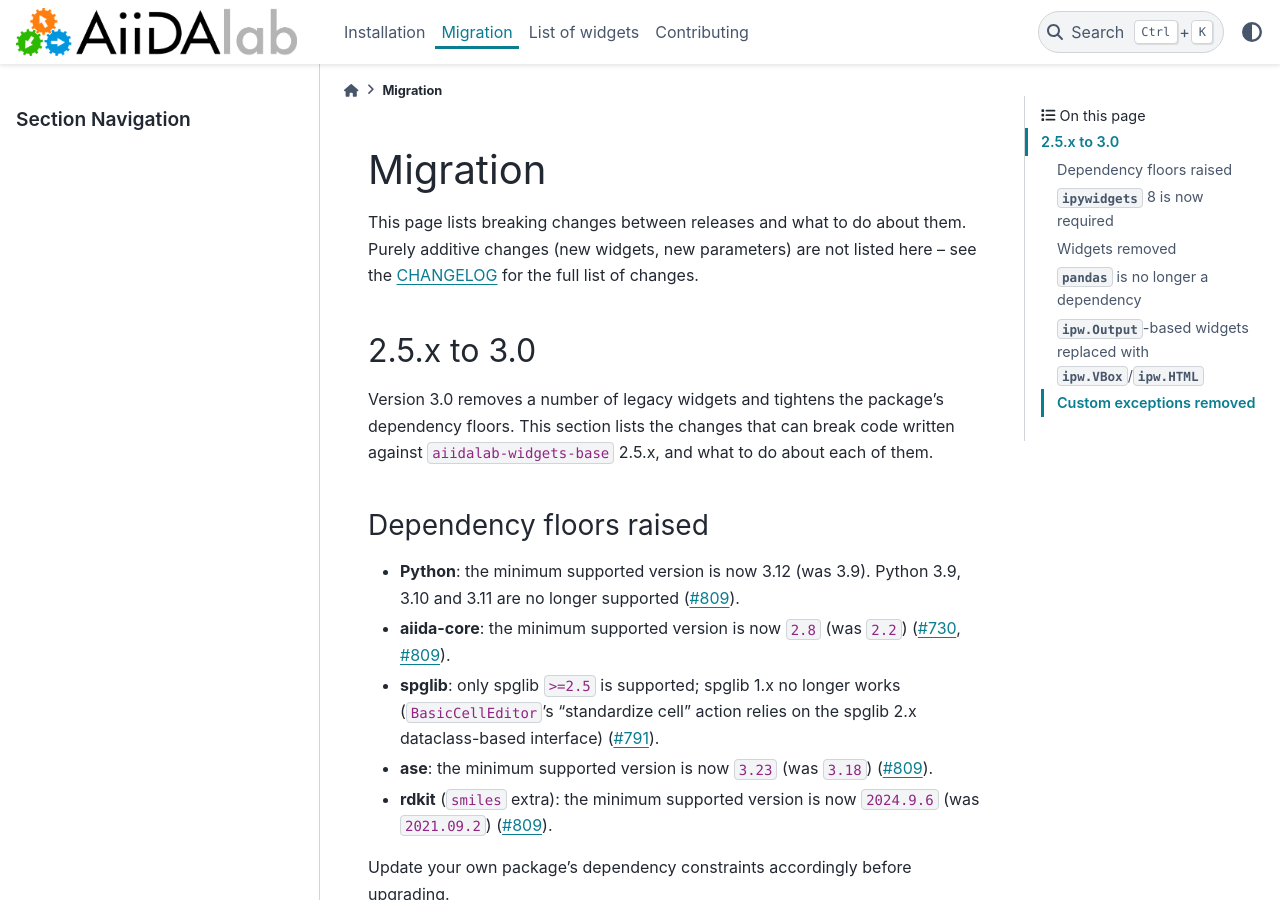
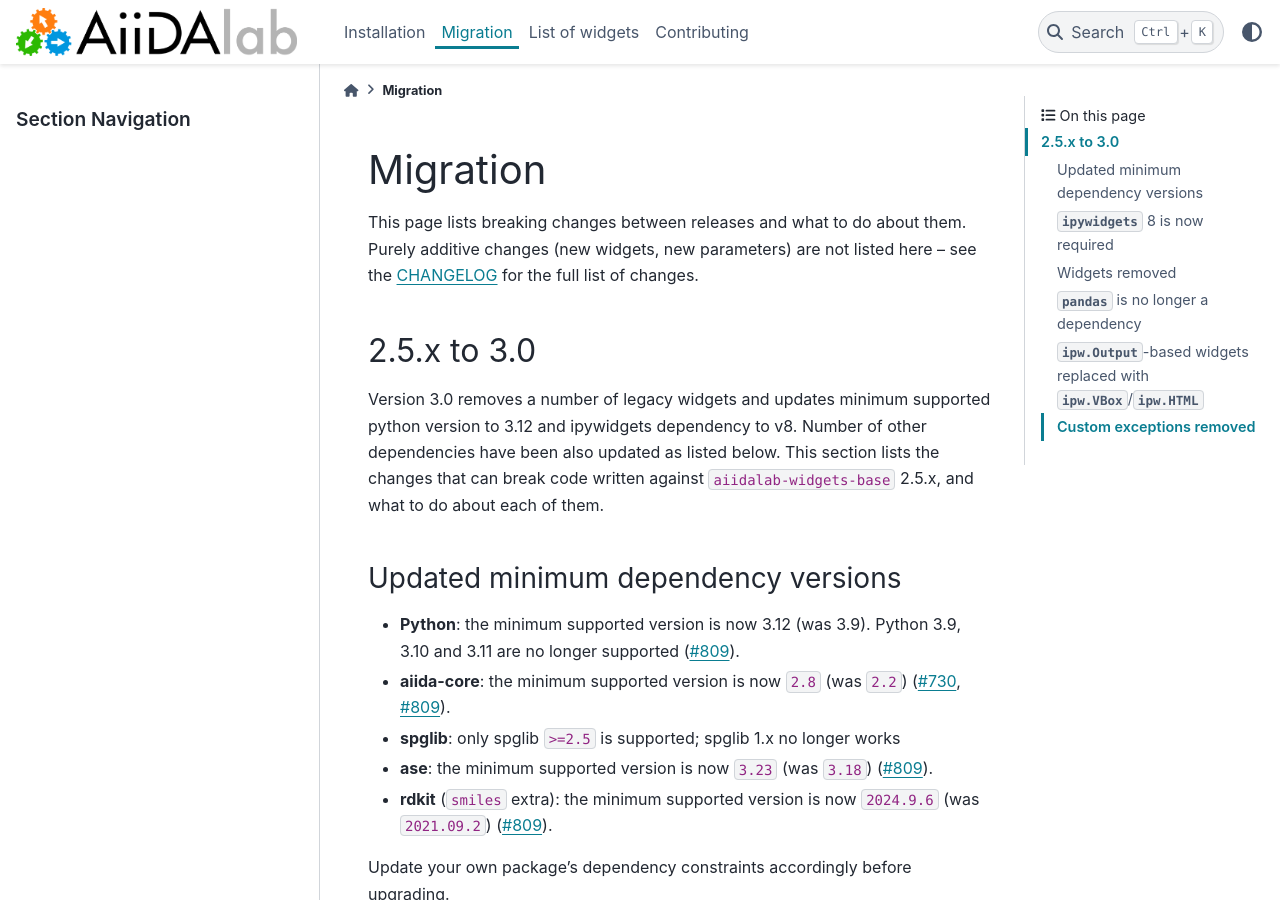
Before and after one commit to aiidalab/aiidalab-widgets-base, a Sphinx documentation site: the page built from docs/source/migration.rst, in a window 1280 px wide and 900 px high. Built offline with Sphinx 7.4.7 and the PyData theme 0.15.4, drawn with Linux system fonts in a browser that asks for light colours; pages that are not in the unit, such as notebooks, are missing from menus; the version number is read from the project's files by our own code.

Commit message:
Apply batched suggestions from code review
Co-authored-by: Daniel Hollas <danekhollas@gmail.com>

```diff
--- a/docs/source/migration.rst
+++ b/docs/source/migration.rst
@@ -8,10 +8,10 @@ Purely additive changes (new widgets, new parameters) are not listed here -- see
 2.5.x to 3.0
 ============
 
-Version 3.0 removes a number of legacy widgets and tightens the package's dependency floors.
+Version 3.0 removes a number of legacy widgets and updates minimum supported python version to 3.12 and ipywidgets dependency to v8. Number of other dependencies have been also updated as listed below.
 This section lists the changes that can break code written against ``aiidalab-widgets-base`` 2.5.x, and what to do about each of them.
 
-Dependency floors raised
+Updated minimum dependency versions
 -------------------------
 
 * **Python**: the minimum supported version is now 3.12 (was 3.9).
@@ -20,8 +20,6 @@ Dependency floors raised
 * **aiida-core**: the minimum supported version is now ``2.8`` (was ``2.2``)
   (`#730 <https://github.com/aiidalab/aiidalab-widgets-base/pull/730>`__, `#809 <https://github.com/aiidalab/aiidalab-widgets-base/pull/809>`__).
 * **spglib**: only spglib ``>=2.5`` is supported; spglib 1.x no longer works
-  (``BasicCellEditor``'s "standardize cell" action relies on the spglib 2.x dataclass-based interface)
-  (`#791 <https://github.com/aiidalab/aiidalab-widgets-base/pull/791>`__).
 * **ase**: the minimum supported version is now ``3.23`` (was ``3.18``)
   (`#809 <https://github.com/aiidalab/aiidalab-widgets-base/pull/809>`__).
 * **rdkit** (``smiles`` extra): the minimum supported version is now ``2024.9.6`` (was ``2021.09.2``)
```
